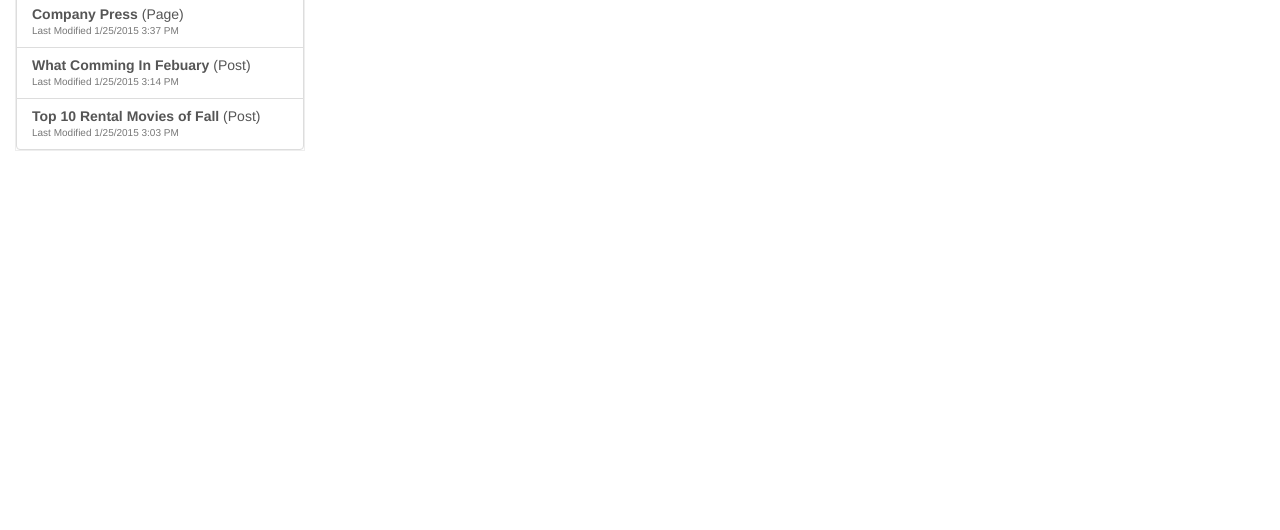
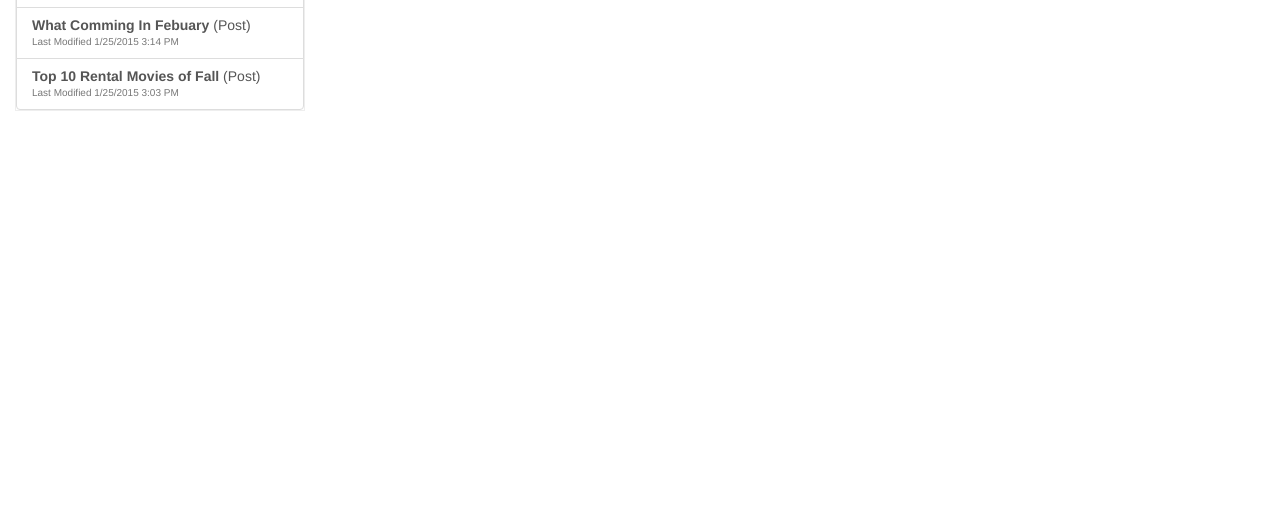
Before and after one commit to sgehringDesign/thinkful-ftplist, a plain HTML site: page index.html in a window 1280 px wide. Shown: the part 270-800 px from the top of the page. Drawn offline with nearby package versions, Linux system fonts and the light colour scheme.

Commit message:
fixed margin issue

```diff
--- a/index.html
+++ b/index.html
@@ -80,7 +80,6 @@
     .controls,
     .col-ftp-wrapper {
       min-height: 400px;
-      padding-top: 4rem;
       padding-bottom: 4rem;
     }
 
```
